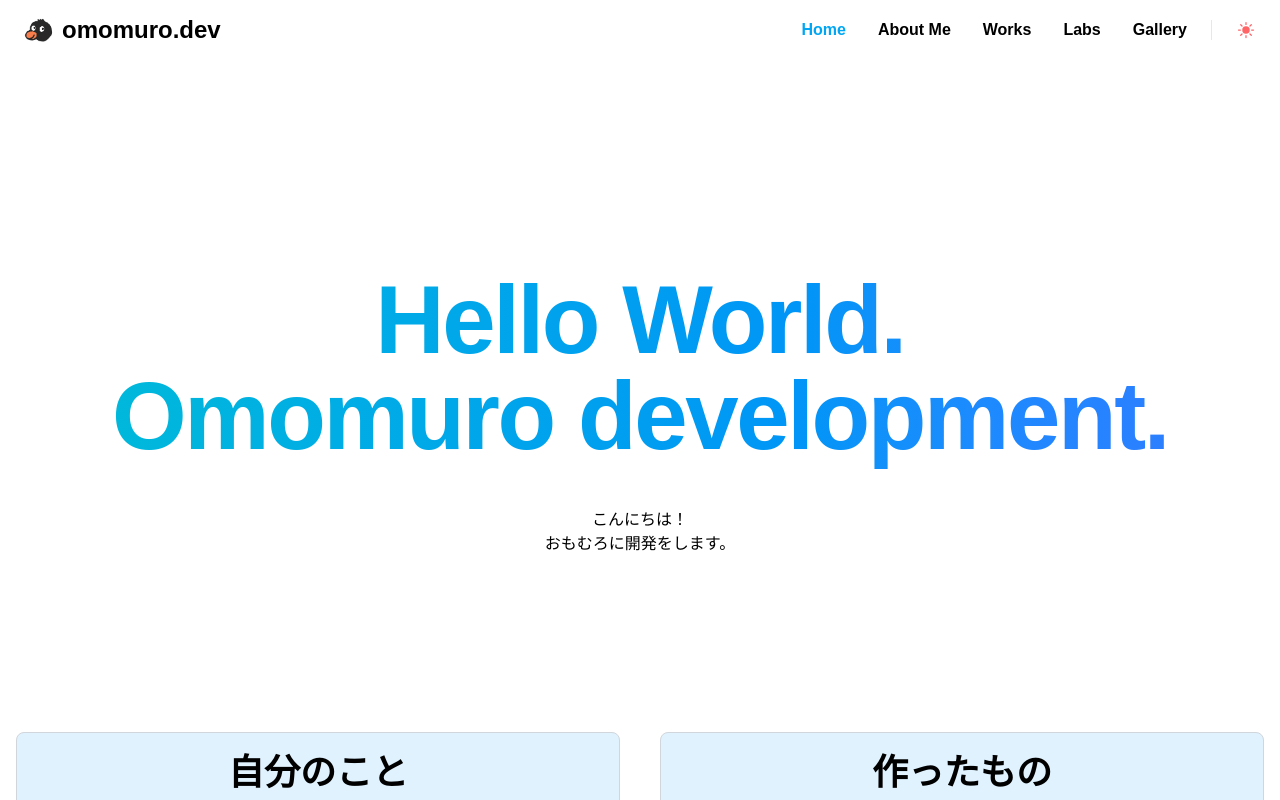
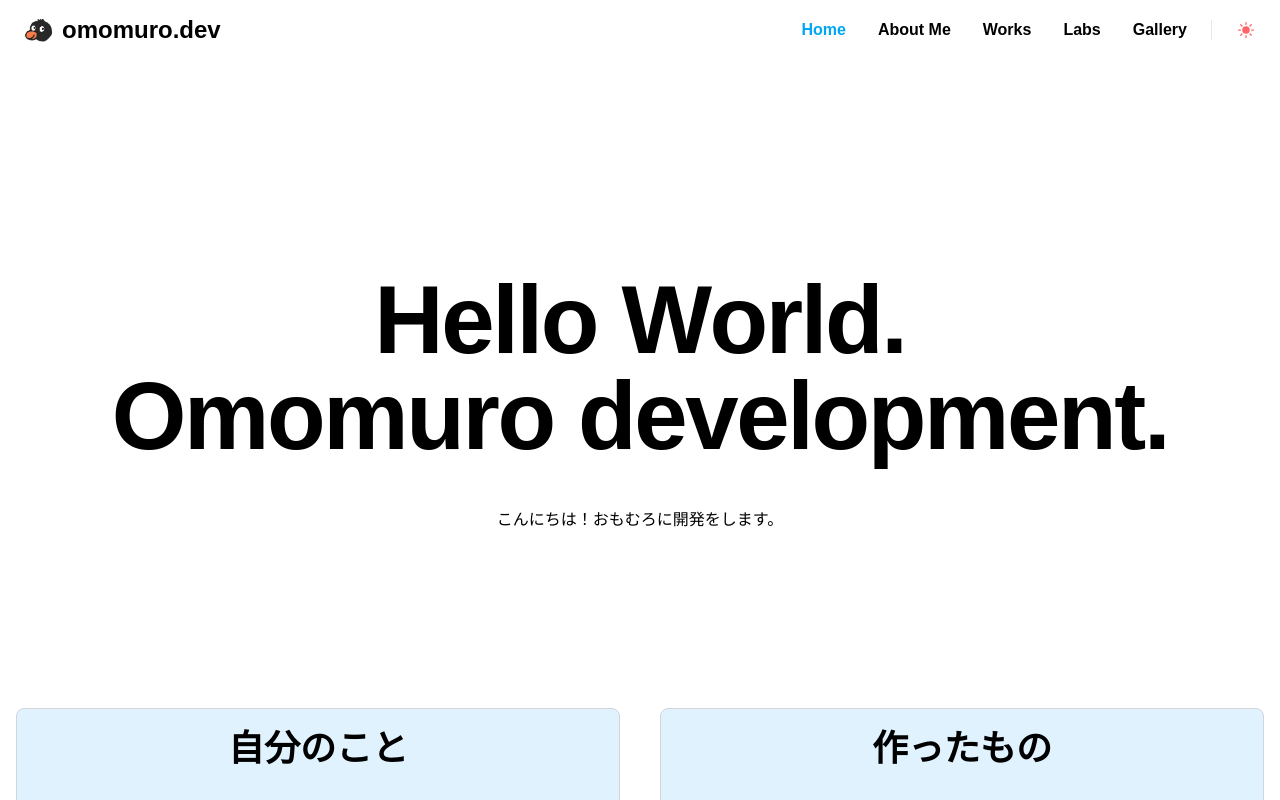
Before and after one commit to KazuhiroIto0127/omomuro.dev, a Next.js app: page / in a window 1280 px wide. Shown: the top 800 px of the page. Built offline with nearby package versions, Linux system fonts and the light colour scheme; no server answers; a web font is replaced by a local one; what tailwindcss-radix would draw is missing.

Commit message:
animate Hero text by gsap

```diff
--- a/components/home/Hero.tsx
+++ b/components/home/Hero.tsx
@@ -1,19 +1,49 @@
-import React from 'react';
+import React, { useRef } from 'react';
+import { useGSAP } from '@gsap/react';
+import gsap from 'gsap';
+import { SplitText } from 'gsap/SplitText';
 
 const Hero = () => {
+  const titleRef = useRef<HTMLHeadingElement>(null);
+  const descriptionRef = useRef<HTMLParagraphElement>(null);
+
+  useGSAP(() => {
+    gsap.registerPlugin(SplitText);
+
+    const titleSplit = new SplitText(titleRef.current, { type: "chars,words" });
+    const descriptionSplit = new SplitText(descriptionRef.current, { type: "lines" });
+
+    gsap.from(titleSplit.chars, {
+      opacity: 0,
+      y: 50,
+      duration: 0.8,
+      stagger: 0.05,
+      ease: "power4.out"
+    });
+
+    gsap.from(descriptionSplit.lines, {
+      opacity: 0,
+      y: 30,
+      duration: 0.8,
+      stagger: 0.2,
+      ease: "power4.out",
+      delay: 0.5
+    });
+  }, []);
+
   return (
     <section className="item-center ma-auto mt-16 mb-32 flex w-full flex-col justify-center text-center md:my-44 ">
       <div className="flex w-full justify-center">
         <h1
-          className="bg-linear-to-r from-cyan-500 to-blue-500 bg-clip-text pb-11 text-6xl
-                       font-extrabold tracking-tight text-transparent transition-transform hover:scale-105 md:text-8xl"
+          ref={titleRef}
+          className="pb-11 text-6xl font-extrabold tracking-tight transition-transform hover:scale-105 md:text-8xl"
         >
           Hello World.
           <br />
           Omomuro development.
         </h1>
       </div>
-      <p className="flex w-full justify-center dark:text-slate-300">
+      <p ref={descriptionRef} className="flex w-full justify-center dark:text-slate-300">
         こんにちは！
         <br />
         おもむろに開発をします。
```
